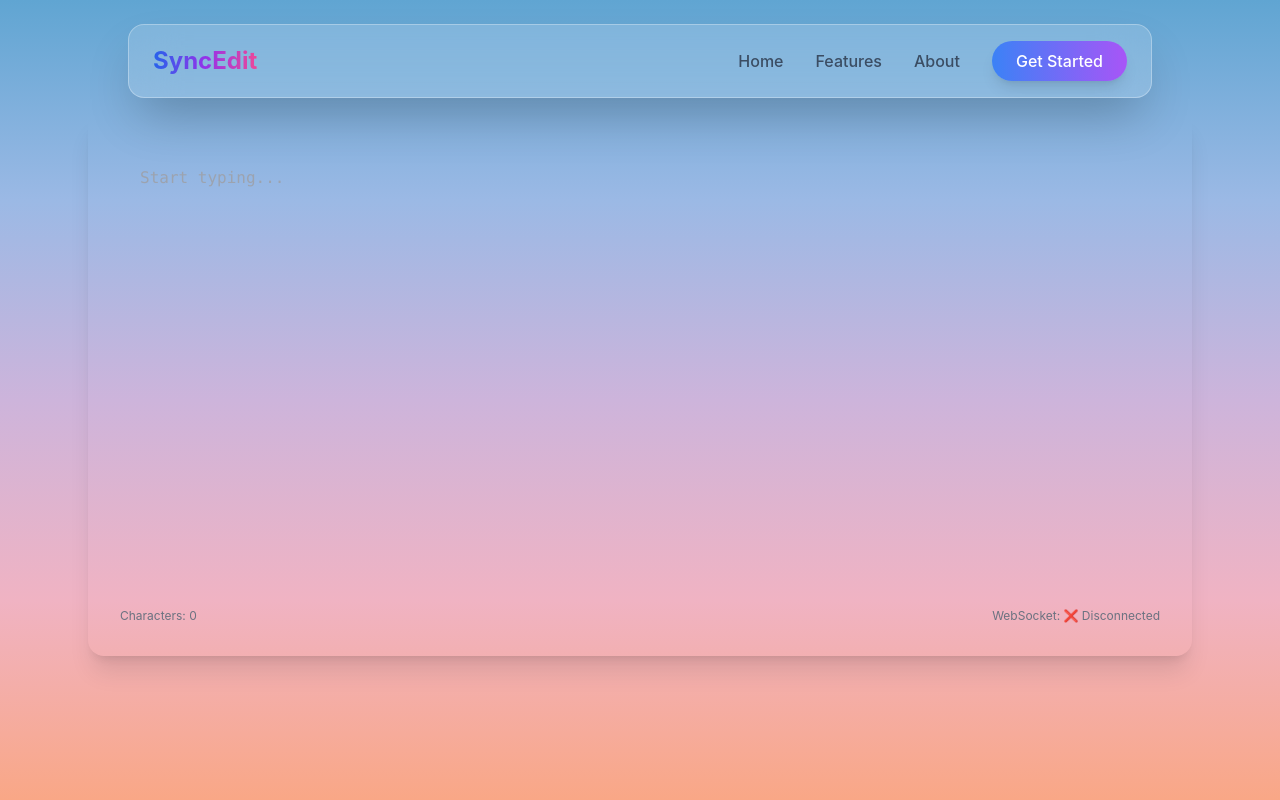
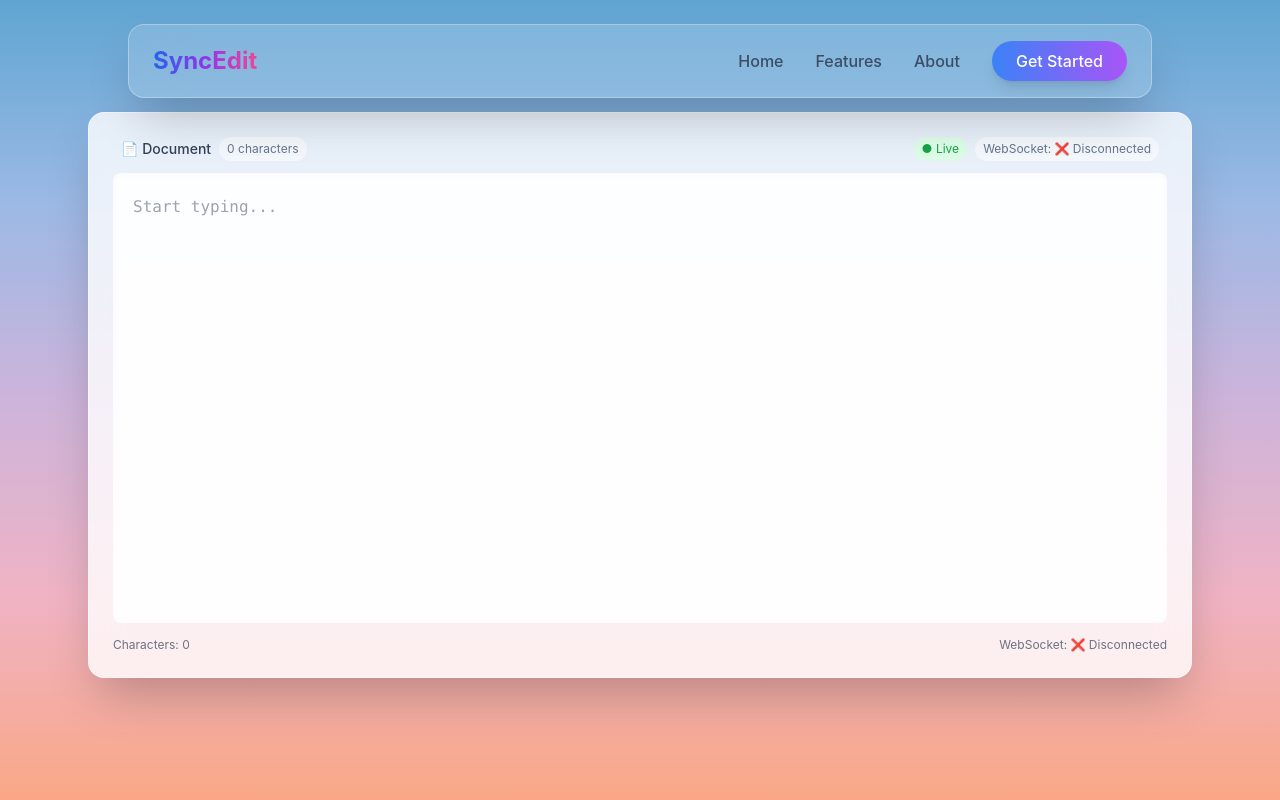
Before and after one commit to thapasubashb/-syncedit-client, a React (Vite) app: page /editor in a window 1280 px wide. Built offline with nearby package versions, Linux system fonts and the light colour scheme; no server answers.

Commit message:
the new ui

```diff
--- a/src/components/SimpleEditor.tsx
+++ b/src/components/SimpleEditor.tsx
@@ -144,12 +144,31 @@ const SimpleEditor: React.FC<EditorProps> = ({ clientId }) => {
 
   return (
     <div className="min-h-[450px]">
+
+
+<div className="flex items-center justify-between mb-3 px-2">
+  <div className="flex items-center gap-2">
+    <span className="text-sm font-medium text-slate-700">📄 Document</span>
+    <span className="text-xs text-slate-500 bg-white/50 px-2 py-1 rounded-full">
+      {text.length} characters
+    </span>
+  </div>
+  <div className="flex items-center gap-2">
+    <span className="text-xs text-green-600 bg-green-100 px-2 py-1 rounded-full">
+      ● Live
+    </span>
+    <span className="text-xs text-slate-500 bg-white/50 px-2 py-1 rounded-full">
+      WebSocket: {isConnected ? '✅ Connected' : '❌ Disconnected'}
+    </span>
+  </div>
+</div>
+
       <textarea
   ref={textareaRef}
   defaultValue={text}
   onChange={handleChange}
   onKeyDown={handleKeyDown}
-        className="w-full min-h-[450px] p-5 font-mono text-base border-0 outline-none resize-none bg-transparent text-gray-800"
+  className="w-full min-h-[450px] p-5 font-mono text-base border-0 outline-none resize-none bg-white/50 backdrop-blur-sm rounded-lg text-gray-800 placeholder:text-gray-400"
   placeholder="Start typing..."
   style={{ lineHeight: '1.8', resize: 'none' }}
 />
--- a/src/pages/Editor.tsx
+++ b/src/pages/Editor.tsx
@@ -1,3 +1,4 @@
+// src/pages/Editor.tsx
 import Navbar from '../components/Navbar';
 import SimpleEditor from '../components/SimpleEditor';
 
@@ -6,7 +7,8 @@ export default function Editor() {
     <div className="min-h-screen bg-sky-gradient">
       <Navbar />
       <section className="pt-28 pb-12 px-6 max-w-6xl mx-auto">
-        <div className="glass-card rounded-2xl p-8 shadow-xl">
+        {/* Glass card background - white with blur */}
+        <div className="glass-card rounded-2xl p-6 shadow-2xl bg-white/80 backdrop-blur-lg border border-white/40">
           <SimpleEditor clientId={1} />
         </div>
       </section>
```
Lines whose indentation alone changed are shown as unchanged.
